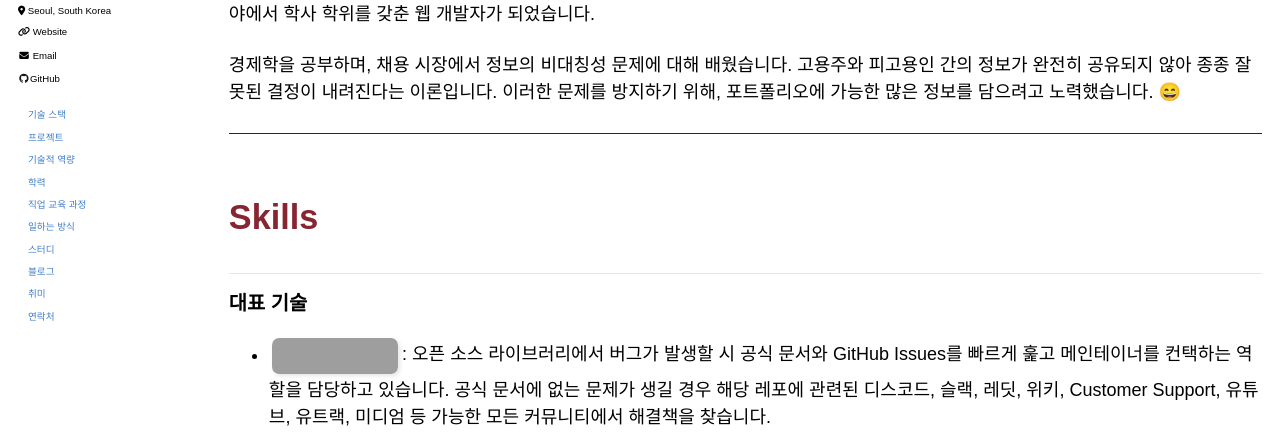
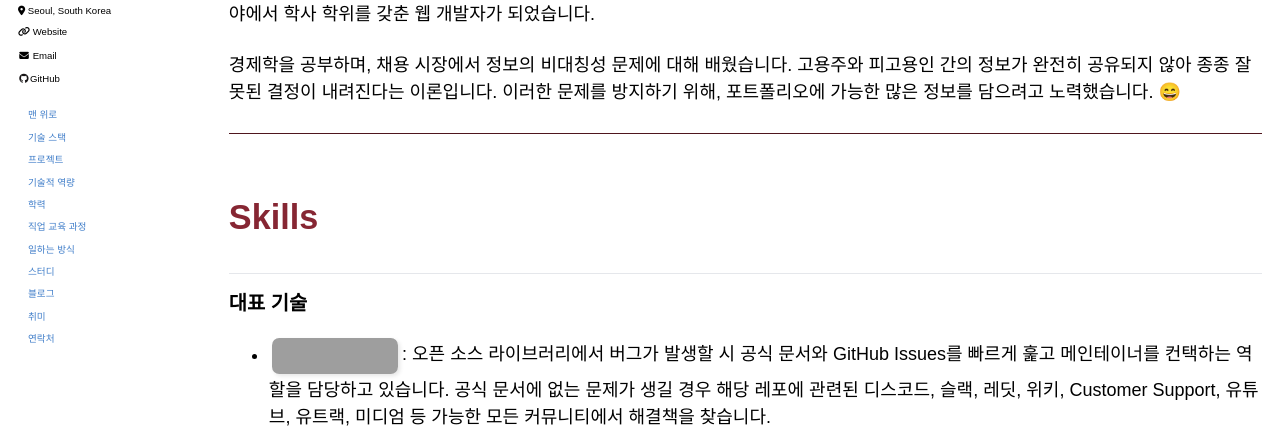
Before and after one commit to vimkim/vimkim.github.io, a Jekyll site: the page built from _pages/about.md, in a window 1280 px wide. Shown: the part 220-652 px from the top of the page. Built offline with Jekyll 4.4.1, drawn with Linux system fonts in a browser that asks for light colours; some web fonts are replaced; grey boxes are pictures that could not be loaded.

Commit message:
button to go to page top

```diff
--- a/_includes/table-of-contents.html
+++ b/_includes/table-of-contents.html
@@ -1,4 +1,5 @@
 <ul class="table-of-contents">
+    <li><a href="/#page-top">맨 위로</a></li>
     <li><a href="/#skills">기술 스택</a></li>
     <li><a href="/#-projects">프로젝트</a></li>
     <li><a href="/#-기술적-역량">기술적 역량</a></li>
--- a/_pages/about.md
+++ b/_pages/about.md
@@ -6,6 +6,8 @@ redirect_from:
   - /about/
   - /about.html
 ---
+
+<div id="page-top"></div>
 
 안녕하세요. 백엔드 개발자 김대현입니다. 어떤 문제든 집요하게 해결책을 찾습니다. 쉽게 해결하지 못한 문제를 결국 해결하면서 큰 성취감을 느낍니다.
 
```
